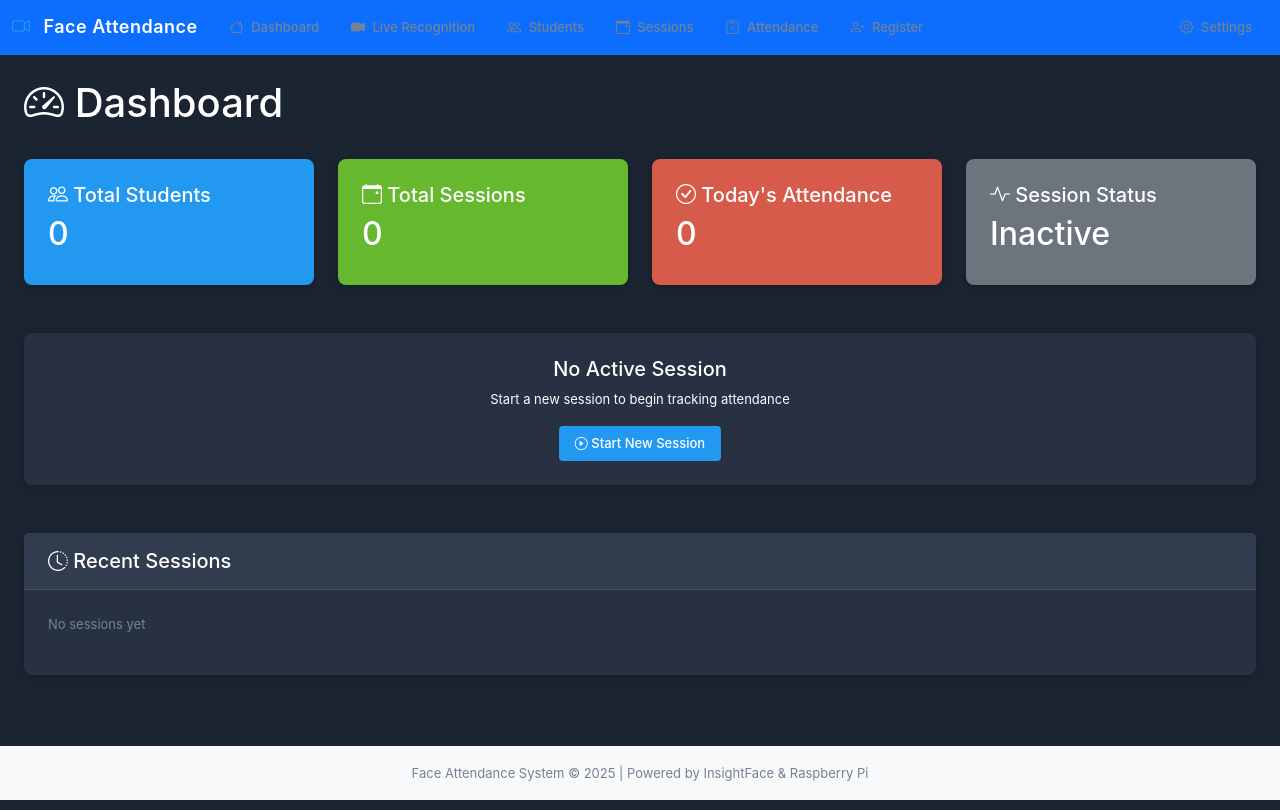
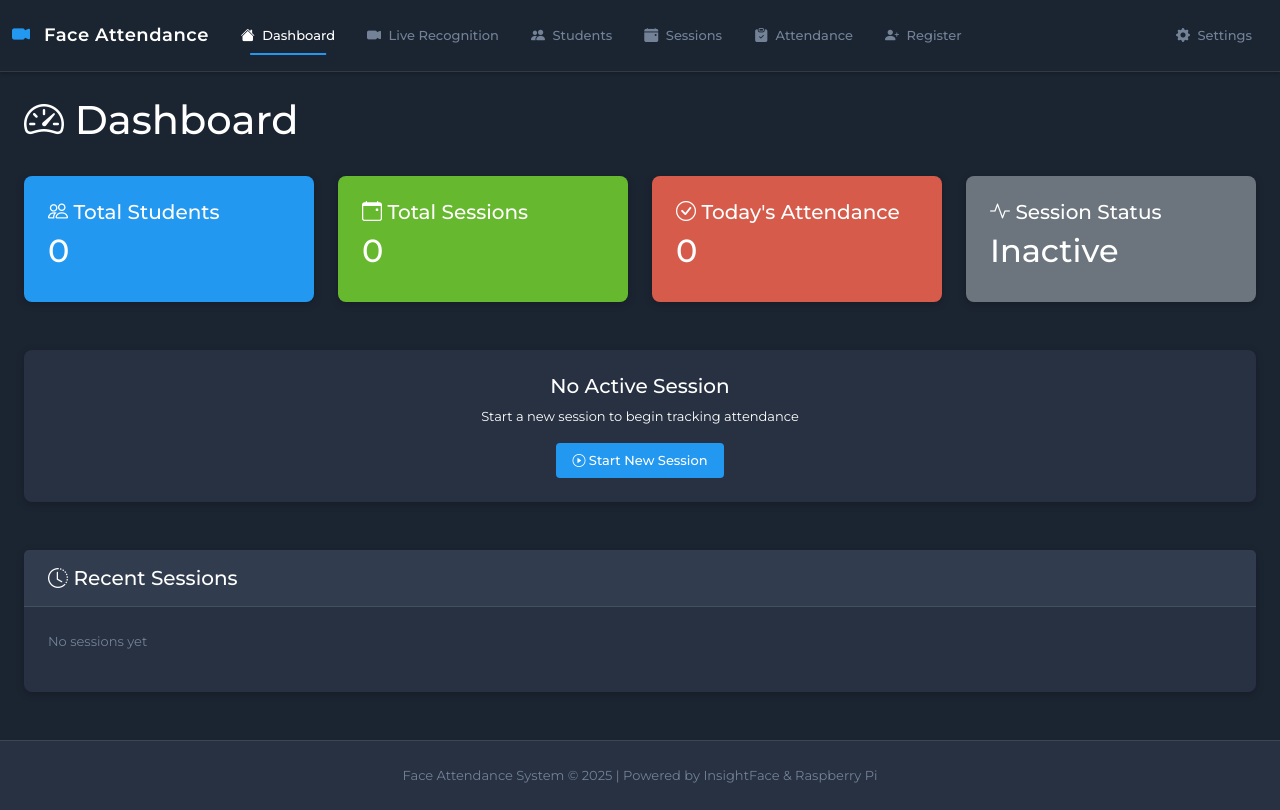
Before and after one commit to Jpngeta/face-attendance-system, a Flask app: page / in a window 1280 px wide. Run offline with Flask 3, Linux system fonts and the light colour scheme; data that the repository does not hold is empty.

Commit message:
style(templates): enhance navbar and footer styling with updated icons and classes

```diff
--- a/templates/base.html
+++ b/templates/base.html
@@ -4,6 +4,13 @@
     <meta charset="UTF-8">
     <meta name="viewport" content="width=device-width, initial-scale=1.0">
     <title>{% block title %}Face Attendance System{% endblock %}</title>
+
+    <!-- Fonts -->
+    <link rel="preconnect" href="https://fonts.googleapis.com">
+    <link rel="preconnect" href="https://fonts.gstatic.com" crossorigin>
+    <link href="https://fonts.googleapis.com/css2?family=Montserrat:wght@400;500;600;700&display=swap" rel="stylesheet">
+
+    <!-- CSS -->
     <link href="https://cdn.jsdelivr.net/npm/bootstrap@5.3.0/dist/css/bootstrap.min.css" rel="stylesheet">
     <link rel="stylesheet" href="https://cdn.jsdelivr.net/npm/bootstrap-icons@1.11.0/font/bootstrap-icons.css">
     <link rel="stylesheet" href="{{ url_for('static', filename='css/style.css') }}">
@@ -11,10 +18,10 @@
 </head>
 <body>
     <!-- Navigation -->
-    <nav class="navbar navbar-expand-lg navbar-dark bg-primary">
+    <nav class="navbar navbar-expand-lg navbar-dark navbar-custom">
         <div class="container-fluid">
             <a class="navbar-brand" href="{{ url_for('web.index') }}">
-                <i class="bi bi-camera-video"></i> Face Attendance
+                <i class="bi bi-camera-video-fill"></i> Face Attendance
             </a>
             <button class="navbar-toggler" type="button" data-bs-toggle="collapse" data-bs-target="#navbarNav">
                 <span class="navbar-toggler-icon"></span>
@@ -22,40 +29,40 @@
             <div class="collapse navbar-collapse" id="navbarNav">
                 <ul class="navbar-nav me-auto">
                     <li class="nav-item">
-                        <a class="nav-link" href="{{ url_for('web.index') }}">
-                            <i class="bi bi-house"></i> Dashboard
+                        <a class="nav-link {{ 'active' if request.endpoint == 'web.index' }}" href="{{ url_for('web.index') }}">
+                            <i class="bi bi-house-fill"></i> Dashboard
                         </a>
                     </li>
                     <li class="nav-item">
-                        <a class="nav-link" href="{{ url_for('web.live_recognition') }}">
+                        <a class="nav-link {{ 'active' if request.endpoint == 'web.live_recognition' }}" href="{{ url_for('web.live_recognition') }}">
                             <i class="bi bi-camera-video-fill"></i> Live Recognition
                         </a>
                     </li>
                     <li class="nav-item">
-                        <a class="nav-link" href="{{ url_for('web.students_page') }}">
-                            <i class="bi bi-people"></i> Students
+                        <a class="nav-link {{ 'active' if request.endpoint == 'web.students_page' }}" href="{{ url_for('web.students_page') }}">
+                            <i class="bi bi-people-fill"></i> Students
                         </a>
                     </li>
                     <li class="nav-item">
-                        <a class="nav-link" href="{{ url_for('web.sessions_page') }}">
-                            <i class="bi bi-calendar-event"></i> Sessions
+                        <a class="nav-link {{ 'active' if request.endpoint == 'web.sessions_page' }}" href="{{ url_for('web.sessions_page') }}">
+                            <i class="bi bi-calendar-event-fill"></i> Sessions
                         </a>
                     </li>
                     <li class="nav-item">
-                        <a class="nav-link" href="{{ url_for('web.attendance_page') }}">
-                            <i class="bi bi-clipboard-check"></i> Attendance
+                        <a class="nav-link {{ 'active' if request.endpoint == 'web.attendance_page' }}" href="{{ url_for('web.attendance_page') }}">
+                            <i class="bi bi-clipboard-check-fill"></i> Attendance
                         </a>
                     </li>
                     <li class="nav-item">
-                        <a class="nav-link" href="{{ url_for('web.register_page') }}">
-                            <i class="bi bi-person-plus"></i> Register
+                        <a class="nav-link {{ 'active' if request.endpoint == 'web.register_page' }}" href="{{ url_for('web.register_page') }}">
+                            <i class="bi bi-person-plus-fill"></i> Register
                         </a>
                     </li>
                 </ul>
                 <ul class="navbar-nav">
                     <li class="nav-item">
-                        <a class="nav-link" href="{{ url_for('web.settings_page') }}">
-                            <i class="bi bi-gear"></i> Settings
+                        <a class="nav-link {{ 'active' if request.endpoint == 'web.settings_page' }}" href="{{ url_for('web.settings_page') }}">
+                            <i class="bi bi-gear-fill"></i> Settings
                         </a>
                     </li>
                 </ul>
@@ -64,14 +71,14 @@
     </nav>
 
     <!-- Main Content -->
-    <main class="container-fluid py-4">
+    <main class="container-fluid">
         {% block content %}{% endblock %}
     </main>
 
     <!-- Footer -->
-    <footer class="footer mt-auto py-3 bg-light">
+    <footer class="footer">
         <div class="container text-center">
-            <span class="text-muted">Face Attendance System &copy; 2025 | Powered by InsightFace & Raspberry Pi</span>
+            <span>Face Attendance System &copy; 2025 | Powered by InsightFace & Raspberry Pi</span>
         </div>
     </footer>
 
```
